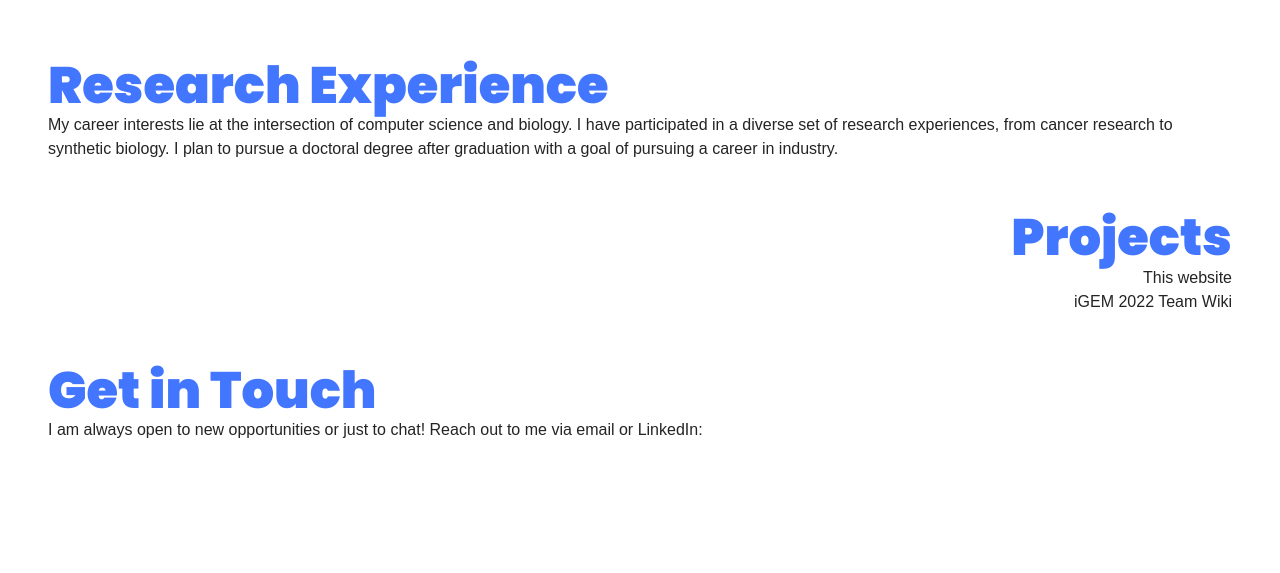
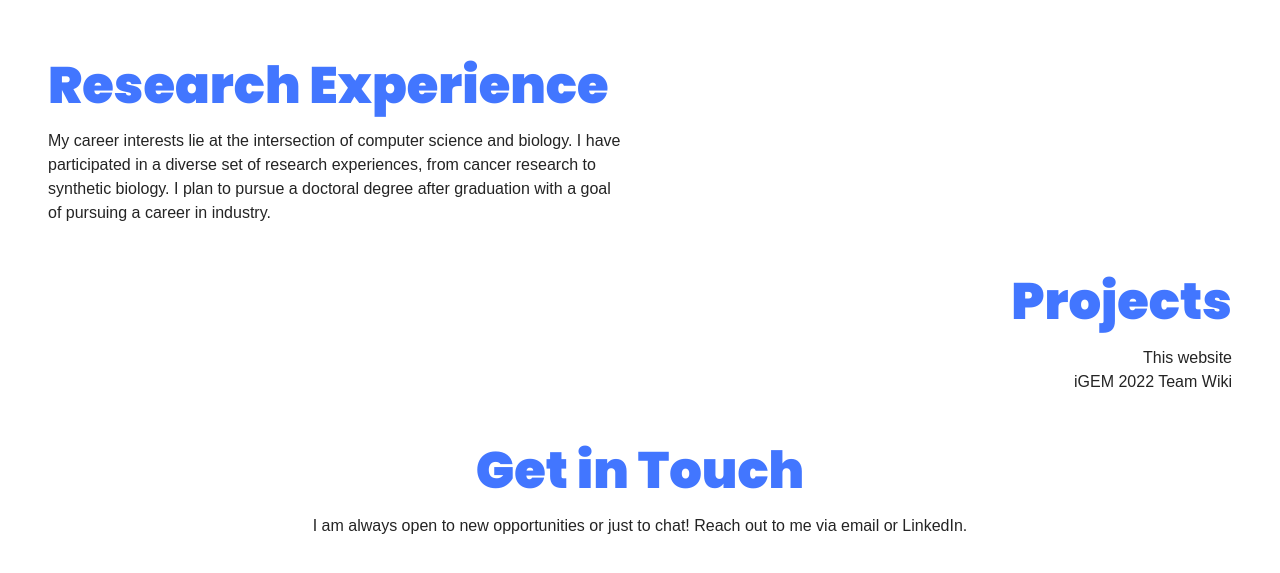
Before and after one commit to peneeta/portfolio, a React (Vite) app: page / in a window 1280 px wide. Shown: the part 871-1444 px from the top of the page. Before the commit the page ends 1361 px from the top, so only its background shows below. Built offline with nearby package versions, Linux system fonts and the light colour scheme; a web font is replaced by a local one.

Commit message:
fix styling

```diff
--- a/src/App.jsx
+++ b/src/App.jsx
@@ -83,7 +83,7 @@ function App() {
         <div className="container">
           <div className="section-text">
             <h1 className="big">Get in Touch</h1>
-            <p>I am always open to new opportunities or just to chat! Reach out to me via email or LinkedIn:</p>
+            <p>I am always open to new opportunities or just to chat! Reach out to me via email or LinkedIn.</p>
           </div>
         </div>
       </div>
--- a/src/index.css
+++ b/src/index.css
@@ -13,16 +13,16 @@
   box-sizing: border-box;
 }
 
-/* body{
-  margin: 2rem;
-} */
-
 h1 {
   font-family: 'Poppins', sans-serif;
   font-size: 3.2em;
   line-height: 1.1;
   font-weight: 300;
   color: #4276ff;
+}
+
+.section-text h1{
+  margin-bottom: 1rem;
 }
 
 h2{
@@ -34,6 +34,12 @@ p{
   font-family: 'ABeeZee', sans-serif;
   color: #242424;
 }
+
+.section {
+  margin: 3rem;
+}
+
+/* HERO SECTION */
 
 .hero{
   height: 110vh;
@@ -79,6 +85,7 @@ p{
   align-items: center;
   flex-direction: row;
   justify-content: space-around;
+  flex-wrap: wrap-reverse;
 }
 
 .hero .container .text-wrapper {
@@ -103,9 +110,7 @@ p{
   max-width: 25rem;
 }
 
-.written.animation {
-  transform: rotate(-10deg);
-}
+/* RESEARCH SUBSECTION */
 
 .section #research .container{
   max-width: 30rem;
@@ -118,12 +123,17 @@ p{
 
 #research .section-text{
   text-align: left;
+  max-width: 36rem;
 }
+
+/* PROJECTS SUBSECTION */
 
 #projects .section-text{
   text-align: right;
 }
 
-.section {
-  margin: 3rem;
+/* CONTACT SUBSECTION */
+
+#contact .section-text{
+  text-align: center;
 }
```
